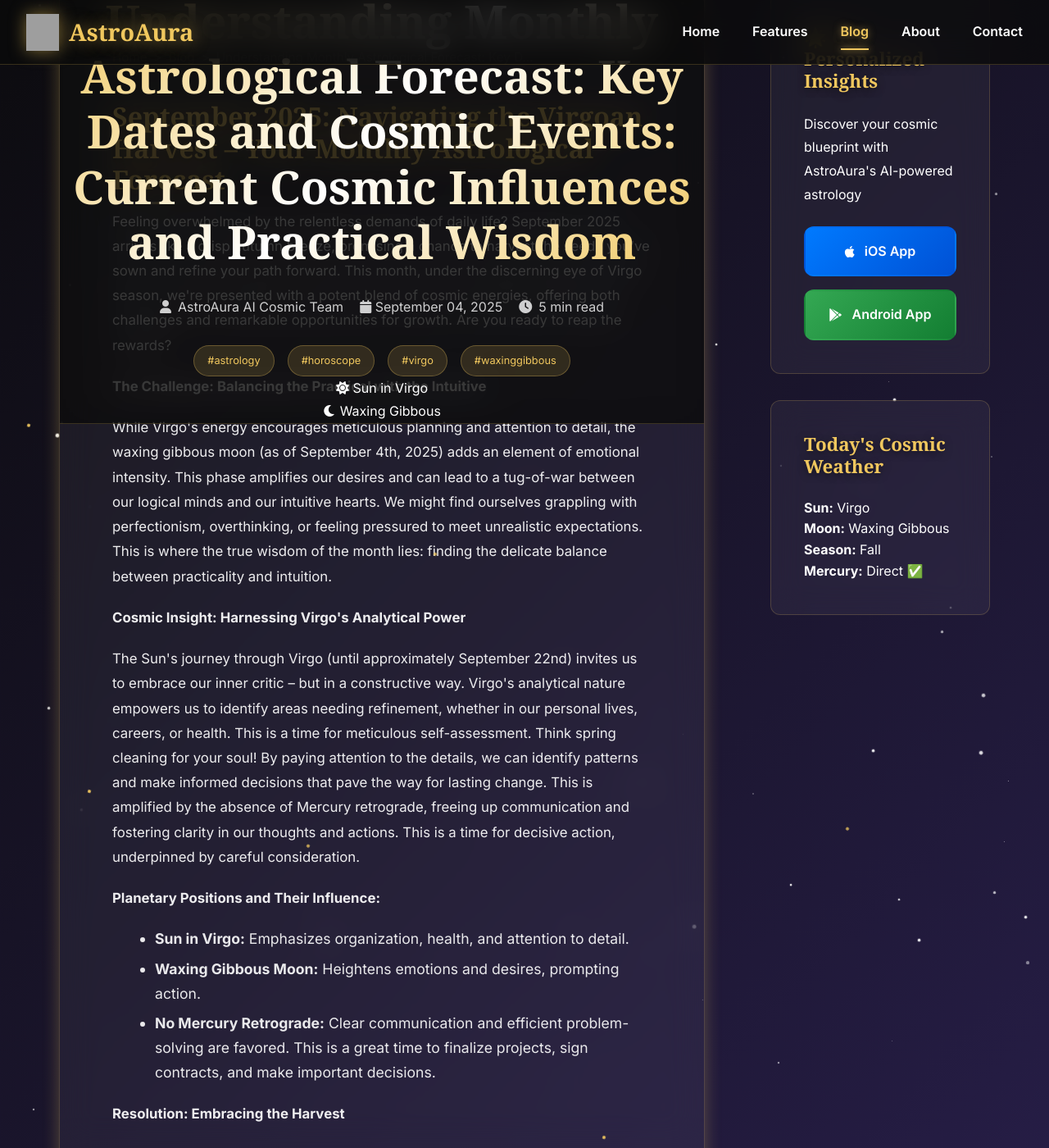
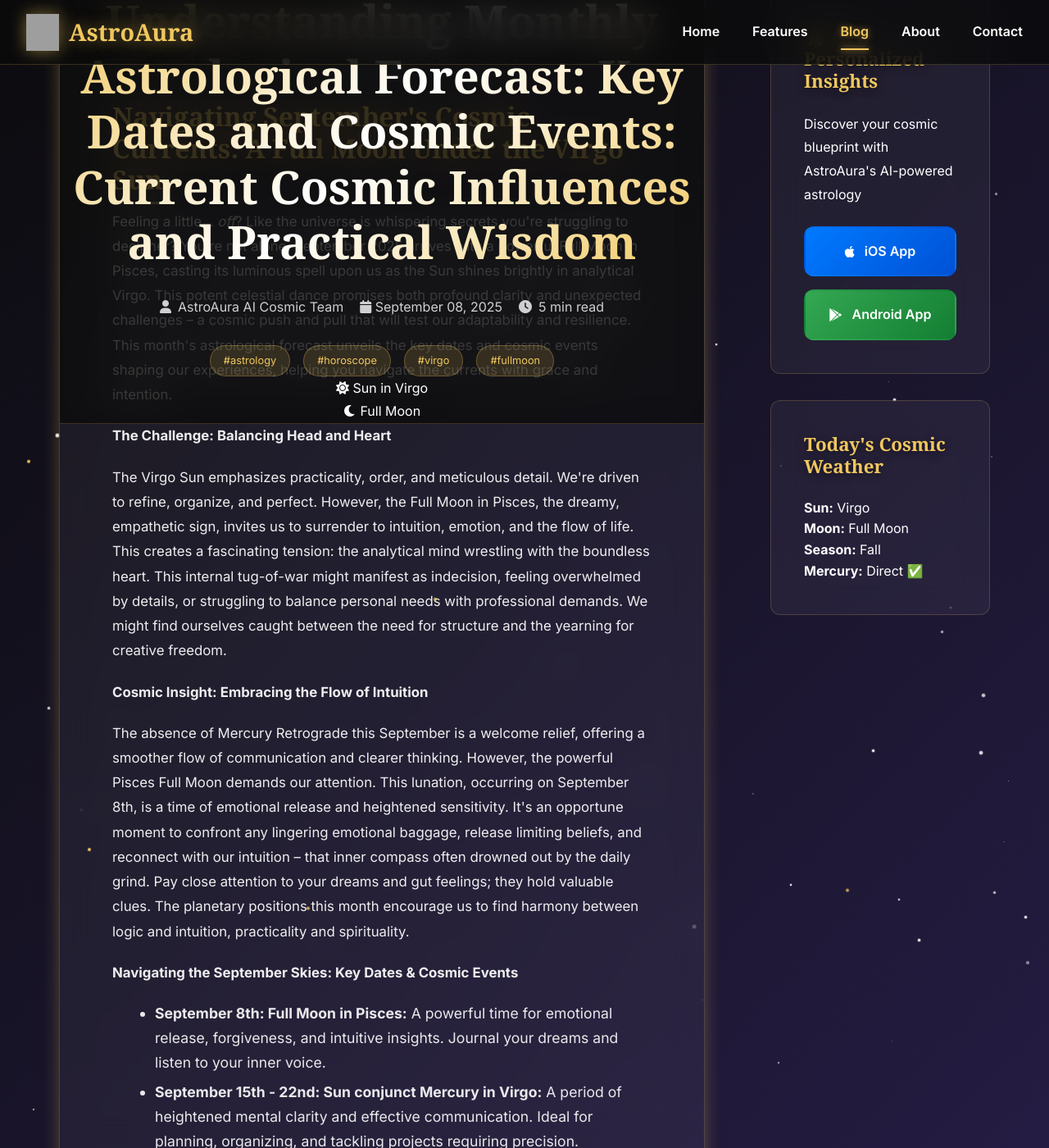
Before and after one commit to royanis/astroaura-website, a Jekyll site: the page blog/posts/understanding-monthly-astrological-forecast-key-da.html, which Jekyll copies as it is, in a window 1280 px wide and 1400 px high, scrolled down 221 px. Shown: the whole window at 82% size. Built offline with Jekyll 4.4.1, drawn with Linux system fonts in a browser that asks for light colours; some web fonts are replaced; comment, search, counter and statistics services are not loaded; some of the changed text lies outside the part shown; grey boxes are pictures that could not be loaded.

Commit message:
🌟 Automated blog post: 2025-09-08 01:51 UTC
Generated authentic astrology content
Updated RSS feeds and sitemap
Published via GitHub Actions

🤖 Automated by AstroAura Blog System

```diff
--- a/blog/posts/understanding-monthly-astrological-forecast-key-da.html
+++ b/blog/posts/understanding-monthly-astrological-forecast-key-da.html
@@ -3,11 +3,11 @@
 <head>
     <meta charset="UTF-8">
     <meta name="viewport" content="width=device-width, initial-scale=1.0">
-    <meta name="description" content="## September 2025: Navigating the Virgoan Harvest – Your Monthly Astrological Forecast  Feeling overwhelmed by the relentless demands of daily life?  Se...">
+    <meta name="description" content="## Navigating September's Cosmic Currents: A Full Moon Under the Virgo Sun  Feeling a little… *off*?  Like the universe is whispering secrets you're str...">
     <title>Understanding Monthly Astrological Forecast: Key Dates and Cosmic Events: Current Cosmic Influences and Practical Wisdom | AstroAura Cosmic Insights</title>
 
     <!-- SEO Meta Tags -->
-    <meta name="keywords" content="astrology, horoscope, virgo, waxing-gibbous, AI astrology, multilingual horoscope">
+    <meta name="keywords" content="astrology, horoscope, virgo, full-moon, AI astrology, multilingual horoscope">
     <meta name="author" content="AstroAura AI Cosmic Team">
     <meta name="robots" content="index, follow, max-image-preview:large, max-snippet:-1">
     <meta name="revisit-after" content="7 days">
@@ -17,7 +17,7 @@
 
     <!-- Open Graph Tags -->
     <meta property="og:title" content="Understanding Monthly Astrological Forecast: Key Dates and Cosmic Events: Current Cosmic Influences and Practical Wisdom | AstroAura">
-    <meta property="og:description" content="## September 2025: Navigating the Virgoan Harvest – Your Monthly Astrological Forecast  Feeling overwhelmed by the relentless demands of daily life?  Se...">
+    <meta property="og:description" content="## Navigating September's Cosmic Currents: A Full Moon Under the Virgo Sun  Feeling a little… *off*?  Like the universe is whispering secrets you're str...">
     <meta property="og:url" content="https://astroaura.me/blog/posts/understanding-monthly-astrological-forecast-key-da.html">
     <meta property="og:type" content="article">
     <meta property="og:site_name" content="AstroAura">
@@ -25,7 +25,7 @@
     <!-- Twitter Card -->
     <meta name="twitter:card" content="summary_large_image">
     <meta name="twitter:title" content="Understanding Monthly Astrological Forecast: Key Dates and Cosmic Events: Current Cosmic Influences and Practical Wisdom">
-    <meta name="twitter:description" content="## September 2025: Navigating the Virgoan Harvest – Your Monthly Astrological Forecast  Feeling overwhelmed by the relentless demands of daily life?  Se...">
+    <meta name="twitter:description" content="## Navigating September's Cosmic Currents: A Full Moon Under the Virgo Sun  Feeling a little… *off*?  Like the universe is whispering secrets you're str...">
 
     <!-- Schema.org Markup -->
     <script type="application/ld+json">
@@ -33,7 +33,7 @@
         "@context": "https://schema.org",
         "@type": "BlogPosting",
         "headline": "Understanding Monthly Astrological Forecast: Key Dates and Cosmic Events: Current Cosmic Influences and Practical Wisdom",
-        "description": "## September 2025: Navigating the Virgoan Harvest – Your Monthly Astrological Forecast  Feeling overwhelmed by the relentless demands of daily life?  Se...",
+        "description": "## Navigating September's Cosmic Currents: A Full Moon Under the Virgo Sun  Feeling a little… *off*?  Like the universe is whispering secrets you're str...",
         "author": {
             "@type": "Organization",
             "name": "AstroAura AI Cosmic Team"
@@ -46,14 +46,14 @@
                 "url": "https://astroaura.me/assets/icons/app_icon.png"
             }
         },
-        "datePublished": "2025-09-04T01:43:04.023622",
-        "dateModified": "2025-09-04T01:43:04.023622",
+        "datePublished": "2025-09-08T01:51:08.298946",
+        "dateModified": "2025-09-08T01:51:08.298946",
         "url": "https://astroaura.me/blog/posts/understanding-monthly-astrological-forecast-key-da.html",
         "mainEntityOfPage": {
             "@type": "WebPage",
             "@id": "https://astroaura.me/blog/posts/understanding-monthly-astrological-forecast-key-da.html"
         },
-        "keywords": "astrology, horoscope, virgo, waxing-gibbous"
+        "keywords": "astrology, horoscope, virgo, full-moon"
     }
     </script>
 
@@ -104,15 +104,15 @@
                     <span class="post-author">
                         <i class="fas fa-user"></i> AstroAura AI Cosmic Team
                     </span>
-                    <time class="post-date" datetime="2025-09-04T01:43:04.023622">
-                        <i class="fas fa-calendar"></i> September 04, 2025
+                    <time class="post-date" datetime="2025-09-08T01:51:08.298946">
+                        <i class="fas fa-calendar"></i> September 08, 2025
                     </time>
                     <span class="post-reading-time">
                         <i class="fas fa-clock"></i> 5 min read
                     </span>
                 </div>
                 <div class="post-tags">
-                    <span class="tag">#astrology</span> <span class="tag">#horoscope</span> <span class="tag">#virgo</span> <span class="tag">#waxinggibbous</span>
+                    <span class="tag">#astrology</span> <span class="tag">#horoscope</span> <span class="tag">#virgo</span> <span class="tag">#fullmoon</span>
                 </div>
 
                 <!-- Current Cosmic Data Display -->
@@ -123,7 +123,7 @@
                     </div>
                     <div class="cosmic-item">
                         <i class="fas fa-moon"></i>
-                        <span>Waxing Gibbous</span>
+                        <span>Full Moon</span>
                     </div>
 
                 </div>
@@ -132,33 +132,33 @@
             <!-- Post Content -->
             <div class="post-content">
                 <div class="blog-content">
-  <h2>September 2025: Navigating the Virgoan Harvest – Your Monthly Astrological Forecast</h2>
-  <p>Feeling overwhelmed by the relentless demands of daily life?  September 2025 arrives like a crisp autumn breeze, promising a chance to harvest the seeds you’ve sown and refine your path forward.  This month, under the discerning eye of Virgo season, we're presented with a potent blend of cosmic energies, offering both challenges and remarkable opportunities for growth.  Are you ready to reap the rewards?</p>
-  <p><strong>The Challenge:  Balancing the Practical with the Intuitive</strong></p>
-  <p>While Virgo's energy encourages meticulous planning and attention to detail, the waxing gibbous moon (as of September 4th, 2025) adds an element of emotional intensity. This phase amplifies our desires and can lead to a tug-of-war between our logical minds and our intuitive hearts.  We might find ourselves grappling with perfectionism, overthinking, or feeling pressured to meet unrealistic expectations.  This is where the true wisdom of the month lies: finding the delicate balance between practicality and intuition.</p>
-  <p><strong>Cosmic Insight:  Harnessing Virgo's Analytical Power</strong></p>
-  <p>The Sun's journey through Virgo (until approximately September 22nd) invites us to embrace our inner critic – but in a constructive way.  Virgo's analytical nature empowers us to identify areas needing refinement, whether in our personal lives, careers, or health. This is a time for meticulous self-assessment.  Think spring cleaning for your soul!  By paying attention to the details, we can identify patterns and make informed decisions that pave the way for lasting change.  This is amplified by the absence of Mercury retrograde, freeing up communication and fostering clarity in our thoughts and actions.  This is a time for decisive action, underpinned by careful consideration.</p>
-  <p><strong>Planetary Positions and Their Influence:</strong></p>
+  <h2>Navigating September's Cosmic Currents: A Full Moon Under the Virgo Sun</h2>
+  <p>Feeling a little… <em>off</em>?  Like the universe is whispering secrets you're struggling to decipher?  You're not alone. September 2025 arrives with a powerful Full Moon in Pisces, casting its luminous spell upon us as the Sun shines brightly in analytical Virgo. This potent celestial dance promises both profound clarity and unexpected challenges – a cosmic push and pull that will test our adaptability and resilience.  This month's astrological forecast unveils the key dates and cosmic events shaping our experiences, helping you navigate the currents with grace and intention.</p>
+  <p><strong>The Challenge: Balancing Head and Heart</strong></p>
+  <p>The Virgo Sun emphasizes practicality, order, and meticulous detail. We're driven to refine, organize, and perfect.  However, the Full Moon in Pisces, the dreamy, empathetic sign, invites us to surrender to intuition, emotion, and the flow of life. This creates a fascinating tension: the analytical mind wrestling with the boundless heart.  This internal tug-of-war might manifest as indecision, feeling overwhelmed by details, or struggling to balance personal needs with professional demands.  We might find ourselves caught between the need for structure and the yearning for creative freedom.</p>
+  <p><strong>Cosmic Insight: Embracing the Flow of Intuition</strong></p>
+  <p>The absence of Mercury Retrograde this September is a welcome relief, offering a smoother flow of communication and clearer thinking.  However, the powerful Pisces Full Moon demands our attention.  This lunation, occurring on September 8th, is a time of emotional release and heightened sensitivity.  It's an opportune moment to confront any lingering emotional baggage, release limiting beliefs, and reconnect with our intuition – that inner compass often drowned out by the daily grind.  Pay close attention to your dreams and gut feelings; they hold valuable clues.  The planetary positions this month encourage us to find harmony between logic and intuition, practicality and spirituality.</p>
+  <p><strong>Navigating the September Skies: Key Dates & Cosmic Events</strong></p>
   <ul>
-    <li><strong>Sun in Virgo:</strong> Emphasizes organization, health, and attention to detail.</li>
-    <li><strong>Waxing Gibbous Moon:</strong>  Heightens emotions and desires, prompting action.</li>
-    <li><strong>No Mercury Retrograde:</strong> Clear communication and efficient problem-solving are favored.  This is a great time to finalize projects, sign contracts, and make important decisions.</li>
+    <li><strong>September 8th: Full Moon in Pisces:</strong>  A powerful time for emotional release, forgiveness, and intuitive insights.  Journal your dreams and listen to your inner voice.</li>
+    <li><strong>September 15th - 22nd:  Sun conjunct Mercury in Virgo:</strong> A period of heightened mental clarity and effective communication. Ideal for planning, organizing, and tackling projects requiring precision.</li>
+    <li><strong>September 22nd: Equinox:</strong> The official start of Autumn in the Northern Hemisphere, marking a time of balance and transition.  Reflect on the past season and set intentions for the coming months.</li>
+    <li><strong>September 29th:  New Moon in Libra:</strong> A time for new beginnings in relationships, partnerships, and matters of the heart.  Focus on balance, harmony, and cooperation.</li>
   </ul>
-  <p><strong>Resolution:  Embracing the Harvest</strong></p>
-  <p>September invites us to harvest the fruits of our labor. What have you been diligently working towards?  This is the time to celebrate your achievements, acknowledge your progress, and release any lingering anxieties around imperfections.  Remember, progress, not perfection, is the key.</p>
-  <p><strong>Practical Tips for Navigating September's Energies:</strong></p>
+  <p><strong>Practical Tips for Navigating September's Energy:</strong></p>
   <ul>
-    <li><strong>Declutter your space:</strong>  Physically clearing clutter mirrors the mental clarity Virgo encourages.</li>
-    <li><strong>Prioritize self-care:</strong>  Nourish your body and mind with healthy habits.</li>
-    <li><strong>Set realistic goals:</strong> Break down large tasks into smaller, manageable steps.</li>
-    <li><strong>Practice mindfulness:</strong>  Pay attention to your thoughts and emotions without judgment.</li>
-    <li><strong>Communicate effectively:</strong>  Express yourself clearly and honestly.</li>
+    <li><strong>Embrace self-care:</strong> The emotional intensity of the Full Moon can be draining. Prioritize rest, relaxation, and activities that nourish your soul.</li>
+    <li><strong>Practice mindfulness:</strong> Pay attention to your thoughts and feelings without judgment. This will help you navigate the internal conflict between logic and intuition.</li>
+    <li><strong>Set boundaries:</strong>  Learn to say "no" to commitments that drain your energy or compromise your well-being.</li>
+    <li><strong>Connect with nature:</strong> Spend time outdoors to ground yourself and reconnect with the natural rhythms of life.</li>
+    <li><strong>Trust your intuition:</strong>  Your gut feelings are often your wisest guides. Don't dismiss them.</li>
   </ul>
-  <p><strong>Unlocking Deeper Insights with AstroAura</strong></p>
-  <p>For personalized guidance tailored to your unique birth chart and current planetary transits, download the AstroAura app. AstroAura provides detailed astrological forecasts, personalized interpretations, and practical tools to help you navigate the complexities of life's journey.  It's your personal cosmic compass, guiding you towards a more fulfilling and aligned existence.</p>
+  <p><strong>Resolution: Finding Harmony Within</strong></p>
+  <p>September 2025 presents a unique opportunity for growth and self-discovery.  By embracing both the analytical nature of Virgo and the intuitive flow of Pisces, we can find a harmonious balance within ourselves.  This month is about integration – bringing together the different aspects of our being to create a more complete and authentic self.</p>
+  <p><strong>Unlock Your Personalized Cosmic Roadmap with AstroAura</strong></p>
+  <p>Feeling overwhelmed by all this cosmic information?  Don't worry!  Our intuitive AstroAura app provides personalized astrological guidance tailored to your unique birth chart.  Get insights into your specific challenges and opportunities this September, and discover personalized strategies for navigating the month's energy with ease. Download AstroAura today and unlock your cosmic potential!</p>
   <p><strong>Viral Call to Action:</strong></p>
-  <p>September's cosmic dance presents an incredible opportunity for growth and self-discovery.  Share this post with your friends and family so they can also harness the power of this Virgoan harvest!  Let's create a community of support and empowerment as we navigate this transformative month together.  Download the AstroAura app today and unlock your personalized cosmic roadmap!  #VirgoSeason #Astrology #SeptemberForecast #AstroAura #CosmicHarvest</p>
-  <p>Remember, astrology is a tool for self-understanding and empowerment.  Use these insights to guide your journey, not dictate it. Embrace the challenges, celebrate the victories, and remember the power you hold within.  Let's make this September a month of mindful growth and abundant harvest!</p>
+  <p>Share this insightful astrological forecast with your friends and loved ones! Let's help each other navigate September's cosmic currents with wisdom and grace.  And don't forget to download the AstroAura app for your personalized astrological journey!  Let's illuminate each other's paths together. #Astrology #SeptemberForecast #FullMoon #VirgoSeason #AstroAura</p>
 
   <section class="astroaura-cta">
     <h3>🌟 Discover Your Personal Cosmic Story</h3>
@@ -211,7 +211,7 @@
                     <strong>Sun:</strong> Virgo
                 </div>
                 <div class="weather-item">
-                    <strong>Moon:</strong> Waxing Gibbous
+                    <strong>Moon:</strong> Full Moon
                 </div>
                 <div class="weather-item">
                     <strong>Season:</strong> Fall
```
Also changed, not shown: blog/atom.xml (+1 -1 lines), blog/feed.json (+22 -2 lines), blog/feed.xml (+1 -1 lines), blog/posts_index.json (+26 -3 lines), sitemap.xml (+17 -7 lines).
